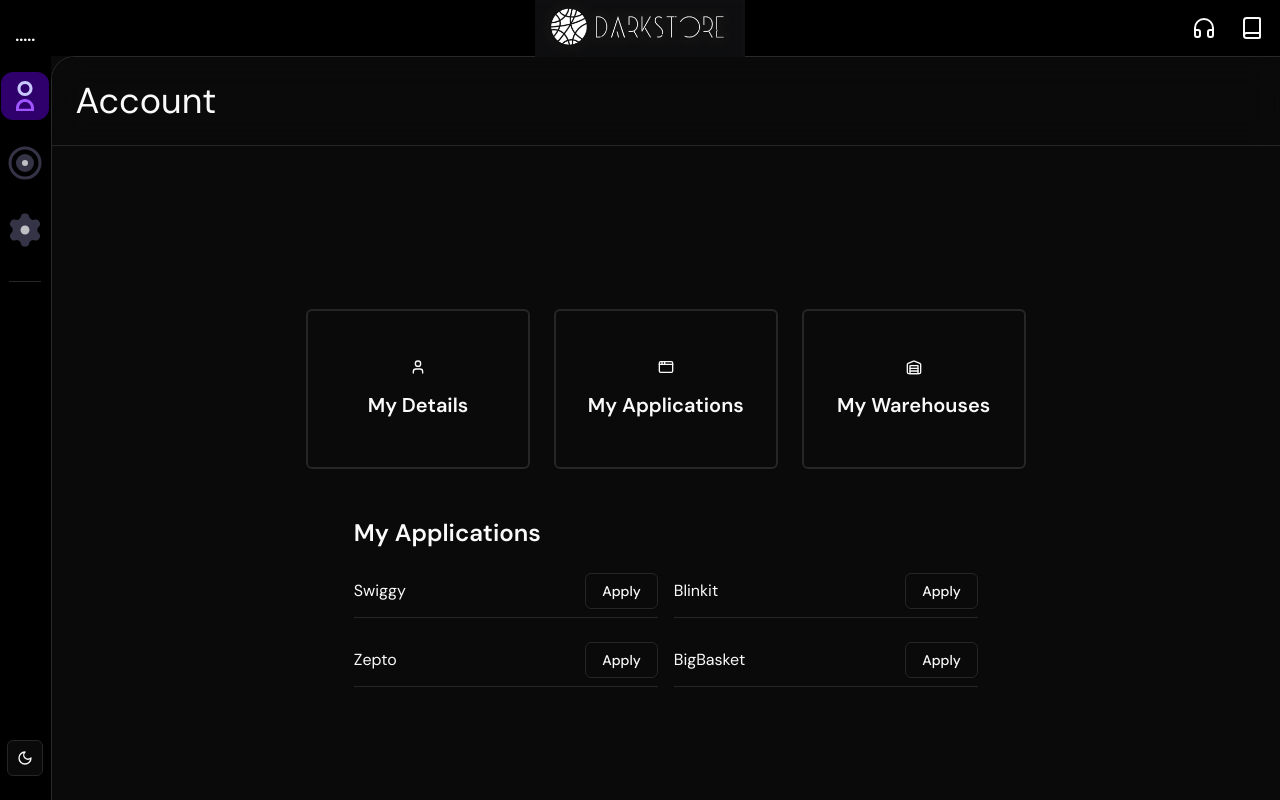
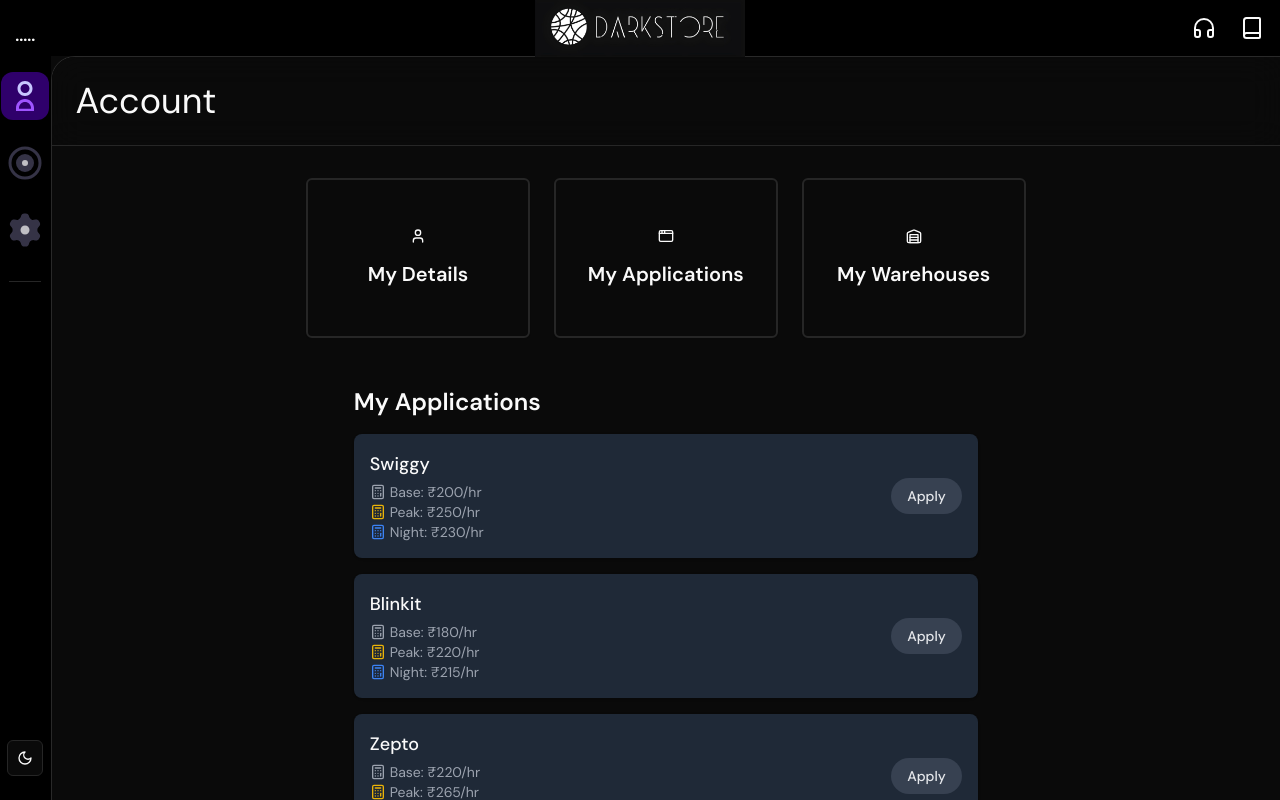
Before and after one commit to Dljdd/MumbaiHacks, a Next.js app in the folder DarkStore next app/: page /dashboard in a window 1280 px wide. Both pictures are taken after a click on the button "My Applications". Built offline with nearby package versions, Linux system fonts and the light colour scheme.

Commit message:
added rates

```diff
--- a/DarkStore next app/components/dashboardPages/MyApplication.tsx
+++ b/DarkStore next app/components/dashboardPages/MyApplication.tsx
@@ -1,14 +1,70 @@
 import React, { useState, useEffect } from "react";
-import { ref, get, set } from "firebase/database";
+import { ref, get } from "firebase/database";
 import { database } from "@/firebase";
-import { Button } from "@/components/ui/button";
+import { Calculator } from "lucide-react";
+
+// Define base earnings per hour for each platform
+const PLATFORM_EARNINGS = {
+  Swiggy: {
+    baseRate: 200,
+    peakBonus: 50,
+    nightBonus: 30
+  },
+  Blinkit: {
+    baseRate: 180,
+    peakBonus: 40,
+    nightBonus: 35
+  },
+  Zepto: {
+    baseRate: 220,
+    peakBonus: 45,
+    nightBonus: 40
+  },
+  BigBasket: {
+    baseRate: 190,
+    peakBonus: 35,
+    nightBonus: 25
+  }
+};
 
 const MyApplicationsComponent = () => {
   const [applications, setApplications] = useState([
-    { name: "Swiggy", status: "Apply" },
-    { name: "Blinkit", status: "Apply" },
-    { name: "Zepto", status: "Apply" },
-    { name: "BigBasket", status: "Apply" },
+    {
+      name: "Swiggy",
+      status: "Apply",
+      earnings: {
+        base: PLATFORM_EARNINGS.Swiggy.baseRate,
+        peak: PLATFORM_EARNINGS.Swiggy.baseRate + PLATFORM_EARNINGS.Swiggy.peakBonus,
+        night: PLATFORM_EARNINGS.Swiggy.baseRate + PLATFORM_EARNINGS.Swiggy.nightBonus
+      }
+    },
+    {
+      name: "Blinkit",
+      status: "Apply",
+      earnings: {
+        base: PLATFORM_EARNINGS.Blinkit.baseRate,
+        peak: PLATFORM_EARNINGS.Blinkit.baseRate + PLATFORM_EARNINGS.Blinkit.peakBonus,
+        night: PLATFORM_EARNINGS.Blinkit.baseRate + PLATFORM_EARNINGS.Blinkit.nightBonus
+      }
+    },
+    {
+      name: "Zepto",
+      status: "Apply",
+      earnings: {
+        base: PLATFORM_EARNINGS.Zepto.baseRate,
+        peak: PLATFORM_EARNINGS.Zepto.baseRate + PLATFORM_EARNINGS.Zepto.peakBonus,
+        night: PLATFORM_EARNINGS.Zepto.baseRate + PLATFORM_EARNINGS.Zepto.nightBonus
+      }
+    },
+    {
+      name: "BigBasket",
+      status: "Apply",
+      earnings: {
+        base: PLATFORM_EARNINGS.BigBasket.baseRate,
+        peak: PLATFORM_EARNINGS.BigBasket.baseRate + PLATFORM_EARNINGS.BigBasket.peakBonus,
+        night: PLATFORM_EARNINGS.BigBasket.baseRate + PLATFORM_EARNINGS.BigBasket.nightBonus
+      }
+    },
   ]);
   const [userEmail, setUserEmail] = useState("");
 
@@ -33,46 +89,59 @@
     }
   };
 
-  const handleApply = async (appName: string) => {
-    if (userEmail) {
-      const userRef = ref(database, `users/${userEmail.replace(".", ",")}/applications/${appName}`);
-      await set(userRef, "In Review");
-      setApplications(applications.map(app =>
-        app.name === appName ? { ...app, status: "In Review" } : app
-      ));
-    }
-  };
-
   return (
     <div>
       <h2 className="text-2xl font-semibold">My Applications</h2>
-      <div className="mt-4 grid grid-cols-1 md:grid-cols-2 gap-4">
+      <div className="mt-4 grid grid-cols-1 gap-4">
         {applications.map((app, index) => (
-          <div key={index} className="flex justify-between items-center border-b py-2">
-            <span>{app.name}</span>
-            {app.status === "Apply" ? (
-              <Button
-                variant="outline"
-                onClick={() => handleApply(app.name)}
-                className="text-sm transition-colors duration-300 ease-in-out hover:bg-accent hover:text-accent-foreground"
-              >
-                Apply
-              </Button>
-            ) : (
-              <span className={`text-sm px-3 py-1 rounded-full ${
-                app.status === "In Review"
-                  ? "bg-yellow-300 text-black"
+          <div key={index} className="bg-white dark:bg-gray-800 rounded-lg shadow p-4">
+            <div className="flex flex-col sm:flex-row justify-between items-start sm:items-center space-y-2 sm:space-y-0">
+              <div className="flex flex-col">
+                <span className="text-lg font-medium">{app.name}</span>
+                <div className="flex flex-col text-sm text-gray-600 dark:text-gray-400 mt-1">
+                  <div className="flex items-center gap-1">
+                    <Calculator className="h-4 w-4" />
+                    <span>Base: ₹{app.earnings.base}/hr</span>
+                  </div>
+                  <div className="flex items-center gap-1">
+                    <Calculator className="h-4 w-4 text-yellow-500" />
+                    <span>Peak: ₹{app.earnings.peak}/hr</span>
+                  </div>
+                  <div className="flex items-center gap-1">
+                    <Calculator className="h-4 w-4 text-blue-500" />
+                    <span>Night: ₹{app.earnings.night}/hr</span>
+                  </div>
+                </div>
+              </div>
+
+              <div className="flex items-center gap-4">
+                <span className={`text-sm px-4 py-2 rounded-full font-medium ${
+                  app.status === "Apply"
+                    ? "bg-gray-100 text-gray-800 dark:bg-gray-700 dark:text-gray-200"
+                    : app.status === "In Review"
+                    ? "bg-yellow-100 text-yellow-800 dark:bg-yellow-900/20 dark:text-yellow-400"
                     : app.status === "Approved"
-                  ? "bg-green-500 text-white"
+                    ? "bg-green-100 text-green-800 dark:bg-green-900/20 dark:text-green-400"
                     : app.status === "Rejected"
-                  ? "bg-red-500 text-white"
+                    ? "bg-red-100 text-red-800 dark:bg-red-900/20 dark:text-red-400"
                     : ""
                 }`}>
                   {app.status}
                 </span>
-            )}
+              </div>
+            </div>
           </div>
         ))}
+      </div>
+
+      <div className="mt-6 p-4 bg-blue-50 dark:bg-blue-900/20 rounded-lg">
+        <h3 className="text-lg font-medium mb-2">Earnings Information</h3>
+        <ul className="list-disc list-inside space-y-1 text-sm">
+          <li>Base rates apply during standard hours (10 AM - 5 PM)</li>
+          <li>Peak rates apply during rush hours (6 PM - 10 PM)</li>
+          <li>Night rates apply for late hours (10 PM - 7 AM)</li>
+          <li>Additional incentives may apply based on performance</li>
+        </ul>
       </div>
     </div>
   );
--- /dev/null
+++ b/DarkStore next app/components/ui/select.tsx
@@ -0,0 +1,102 @@
+import * as React from "react";
+import * as SelectPrimitive from "@radix-ui/react-select";
+import { cn } from "@/lib/utils";
+import { ChevronDown } from "lucide-react";
+
+const Select = SelectPrimitive.Root;
+
+const SelectGroup = SelectPrimitive.Group;
+
+const SelectValue = SelectPrimitive.Value;
+
+const SelectTrigger = React.forwardRef<
+  React.ElementRef<typeof SelectPrimitive.Trigger>,
+  React.ComponentPropsWithoutRef<typeof SelectPrimitive.Trigger>
+>(({ className, children, ...props }, ref) => (
+  <SelectPrimitive.Trigger
+    ref={ref}
+    className={cn(
+      "flex h-10 w-full items-center justify-between rounded-md border border-input bg-background px-3 py-2 text-sm ring-offset-background placeholder:text-muted-foreground focus:outline-none focus:ring-2 focus:ring-ring focus:ring-offset-2 disabled:cursor-not-allowed disabled:opacity-50",
+      className
+    )}
+    {...props}
+  >
+    {children}
+    <ChevronDown className="h-4 w-4 opacity-50" />
+  </SelectPrimitive.Trigger>
+));
+SelectTrigger.displayName = SelectPrimitive.Trigger.displayName;
+
+const SelectContent = React.forwardRef<
+  React.ElementRef<typeof SelectPrimitive.Content>,
+  React.ComponentPropsWithoutRef<typeof SelectPrimitive.Content>
+>(({ className, children, position = "popper", ...props }, ref) => (
+  <SelectPrimitive.Portal>
+    <SelectPrimitive.Content
+      ref={ref}
+      className={cn(
+        "relative z-50 min-w-[8rem] overflow-hidden rounded-md border bg-popover text-popover-foreground shadow-md data-[state=open]:animate-in data-[state=closed]:animate-out data-[state=closed]:fade-out-0 data-[state=open]:fade-in-0 data-[state=closed]:zoom-out-95 data-[state=open]:zoom-in-95 data-[side=bottom]:slide-in-from-top-2 data-[side=left]:slide-in-from-right-2 data-[side=right]:slide-in-from-left-2 data-[side=top]:slide-in-from-bottom-2",
+        position === "popper" &&
+          "data-[side=bottom]:translate-y-1 data-[side=left]:-translate-x-1 data-[side=right]:translate-x-1 data-[side=top]:-translate-y-1",
+        className
+      )}
+      position={position}
+      {...props}
+    >
+      <SelectPrimitive.Viewport
+        className={cn(
+          "p-1",
+          position === "popper" &&
+            "h-[var(--radix-select-trigger-height)] w-full min-w-[var(--radix-select-trigger-width)]"
+        )}
+      >
+        {children}
+      </SelectPrimitive.Viewport>
+    </SelectPrimitive.Content>
+  </SelectPrimitive.Portal>
+));
+SelectContent.displayName = SelectPrimitive.Content.displayName;
+
+const SelectItem = React.forwardRef<
+  React.ElementRef<typeof SelectPrimitive.Item>,
+  React.ComponentPropsWithoutRef<typeof SelectPrimitive.Item>
+>(({ className, children, ...props }, ref) => (
+  <SelectPrimitive.Item
+    ref={ref}
+    className={cn(
+      "relative flex w-full cursor-default select-none items-center rounded-sm py-1.5 pl-8 pr-2 text-sm outline-none focus:bg-accent focus:text-accent-foreground data-[disabled]:pointer-events-none data-[disabled]:opacity-50",
+      className
+    )}
+    {...props}
+  >
+    <span className="absolute left-2 flex h-3.5 w-3.5 items-center justify-center">
+      <SelectPrimitive.ItemIndicator>
+        <ChevronDown className="h-4 w-4" />
+      </SelectPrimitive.ItemIndicator>
+    </span>
+    <SelectPrimitive.ItemText>{children}</SelectPrimitive.ItemText>
+  </SelectPrimitive.Item>
+));
+SelectItem.displayName = SelectPrimitive.Item.displayName;
+
+const SelectLabel = React.forwardRef<
+  React.ElementRef<typeof SelectPrimitive.Label>,
+  React.ComponentPropsWithoutRef<typeof SelectPrimitive.Label>
+>(({ className, ...props }, ref) => (
+  <SelectPrimitive.Label
+    ref={ref}
+    className={cn("py-1.5 pl-8 pr-2 text-sm font-semibold", className)}
+    {...props}
+  />
+));
+SelectLabel.displayName = SelectPrimitive.Label.displayName;
+
+export {
+  Select,
+  SelectGroup,
+  SelectValue,
+  SelectTrigger,
+  SelectContent,
+  SelectItem,
+  SelectLabel,
+};
--- a/DarkStore next app/package.json
+++ b/DarkStore next app/package.json
@@ -17,6 +17,7 @@
     "@radix-ui/react-dropdown-menu": "^2.1.1",
     "@radix-ui/react-icons": "^1.3.0",
     "@radix-ui/react-label": "^2.1.0",
+    "@radix-ui/react-select": "^2.1.2",
     "@radix-ui/react-separator": "^1.1.0",
     "@radix-ui/react-slot": "^1.1.0",
     "@radix-ui/react-tooltip": "^1.1.2",
```
Also changed, not shown: 1 other file (tests, documents, lock files or other folders). Lines whose indentation alone changed are shown as unchanged.
